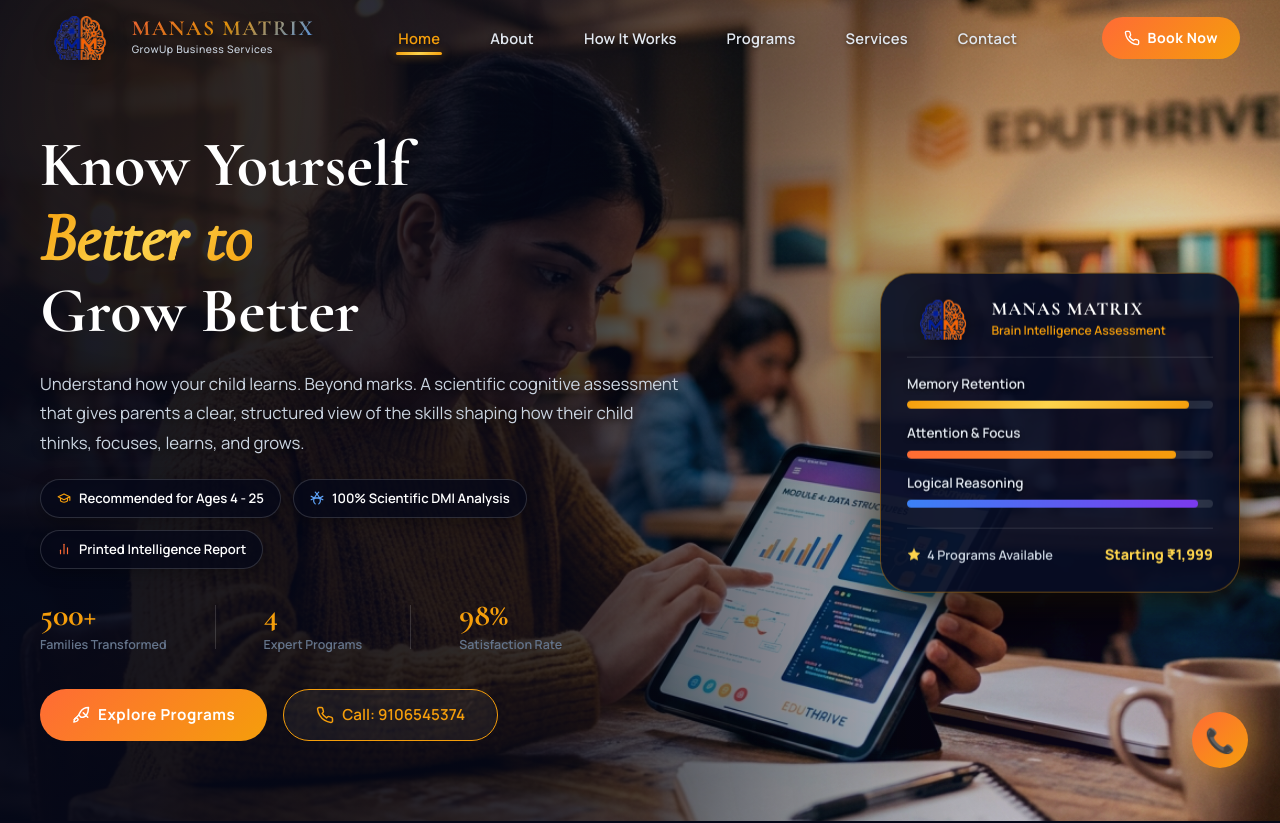
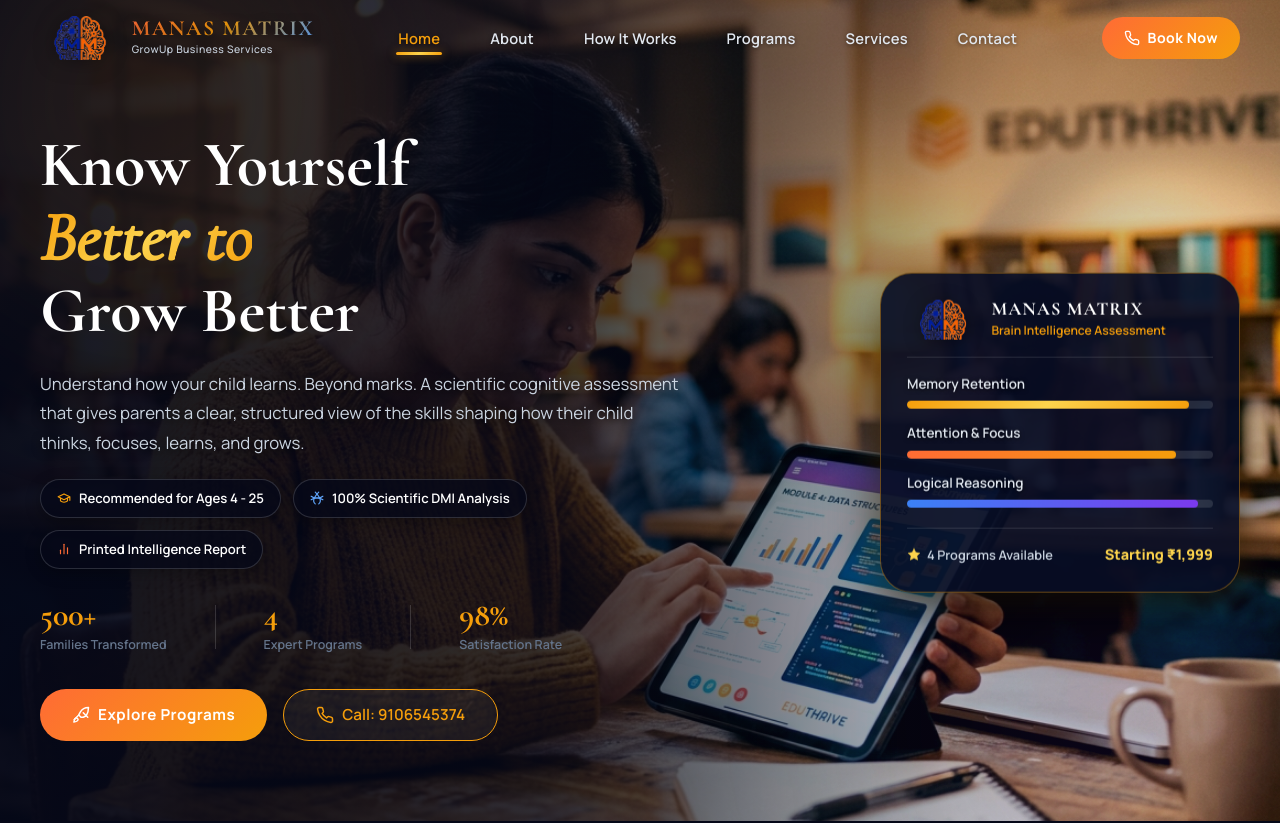
Before and after one commit to fuertenitesh-sys/ManasMatrix_Latest, a React (Vite) app: page / in a window 1280 px wide. Shown: the top 823 px of the page. Built offline with nearby package versions, Linux system fonts and the light colour scheme.

Commit message:
Remove floating call CTA button from bottom right corner

```diff
--- a/src/App.jsx
+++ b/src/App.jsx
@@ -63,17 +63,6 @@ function App() {
           </Routes>
         </main>
         <Footer />
-
-        {/* Floating Call CTA */}
-        <a
-          href="tel:9106545374"
-          className="floating-cta"
-          id="floating-cta"
-          aria-label="Call Manas Matrix"
-          title="Call us: 9106545374"
-        >
-          <span>📞</span>
-        </a>
       </div>
     </Router>
   );
```
